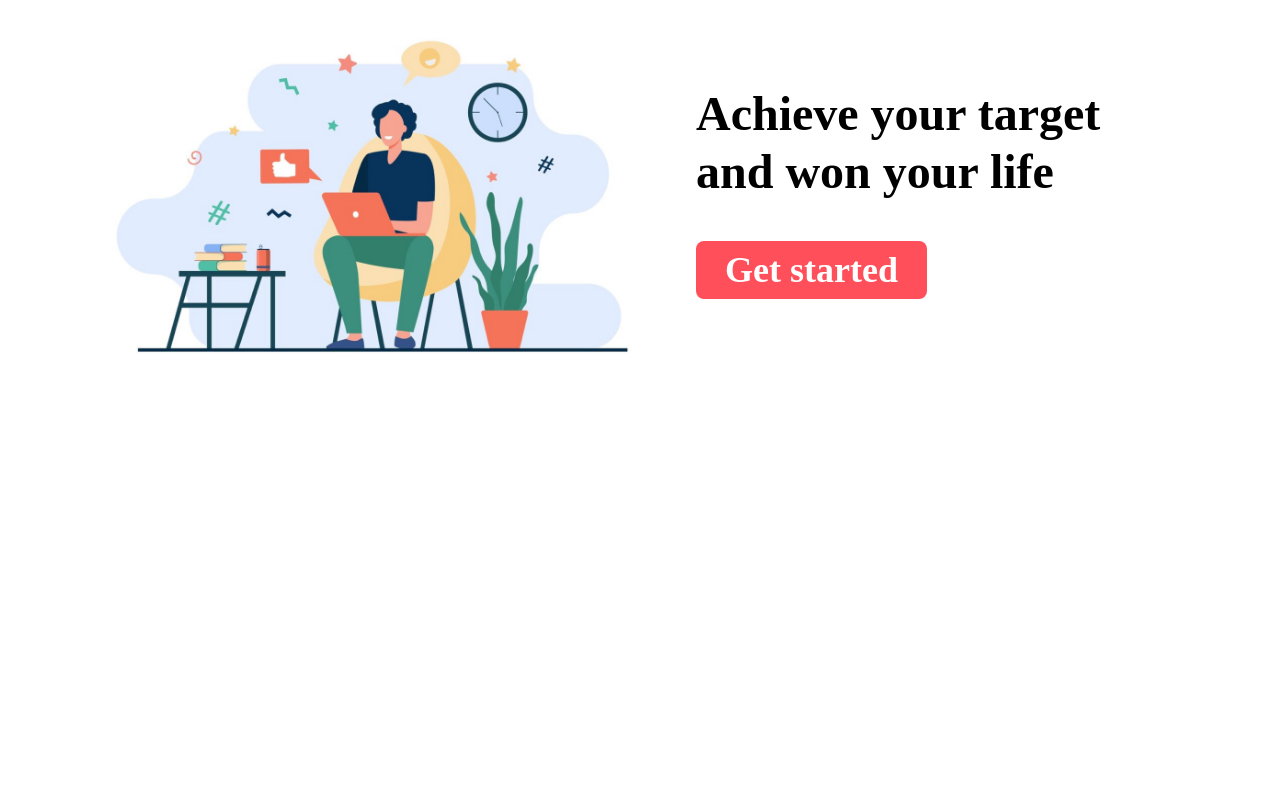
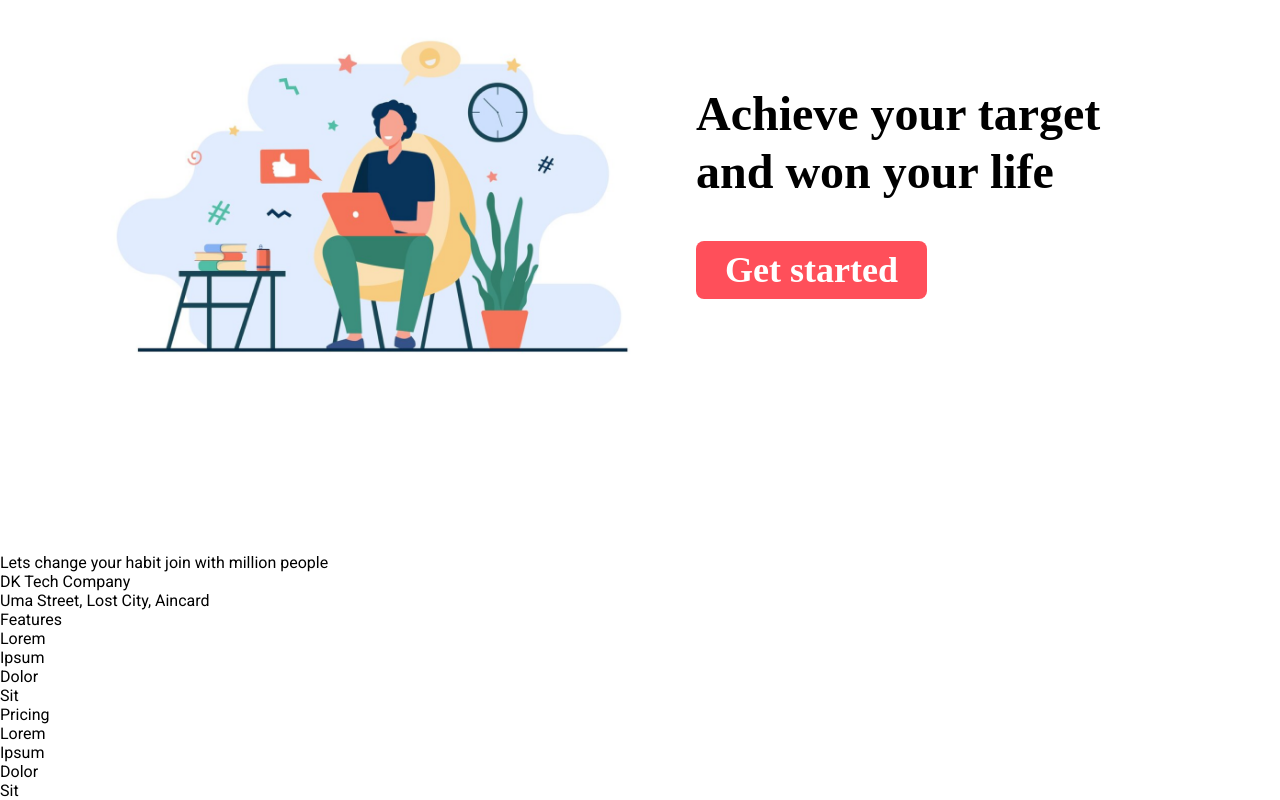
Before and after one commit to ehimze007/challenge17_Redux, a React (Create React App) app: page / in a window 1280 px wide. Shown: the part 2101-2901 px from the top of the page. Before the commit the page ends 2635 px from the top, so only its background shows below. Built offline with nearby package versions, Linux system fonts and the light colour scheme; a web font is replaced by a local one.

Commit message:
feat: create JSX markup for Footer component

```diff
--- a/src/App.jsx
+++ b/src/App.jsx
@@ -1,4 +1,5 @@
 import { FeaturedSection } from "./components/FeaturedSection"
+import { Footer } from "./components/Footer"
 import { Header } from "./components/Header"
 import { HeroSection } from "./components/HeroSection"
 import { LastSection } from "./components/LastSection"
@@ -11,6 +12,7 @@ function App() {
       <HeroSection />
       <FeaturedSection />
       <LastSection />
+      <Footer />
     </main>
   )
 }
--- /dev/null
+++ b/src/components/Footer.jsx
@@ -0,0 +1,35 @@
+export function Footer() {
+  return (
+    <footer>
+      <div>
+        <article>
+          <img src="" alt="" />
+          <p>Lets change your habit join with million people</p>
+        </article>
+
+        <article>
+          <p>DK Tech Company</p>
+          <p>Uma Street, Lost City, Aincard </p>
+        </article>
+      </div>
+
+      <div>
+        <div>
+          <p>Features</p>
+          <nav>Lorem</nav>
+          <nav>Ipsum</nav>
+          <nav>Dolor</nav>
+          <nav>Sit</nav>
+        </div>
+
+        <div>
+          <p>Pricing</p>
+          <nav>Lorem</nav>
+          <nav>Ipsum</nav>
+          <nav>Dolor</nav>
+          <nav>Sit</nav>
+        </div>
+      </div>
+    </footer>
+  )
+}
```
